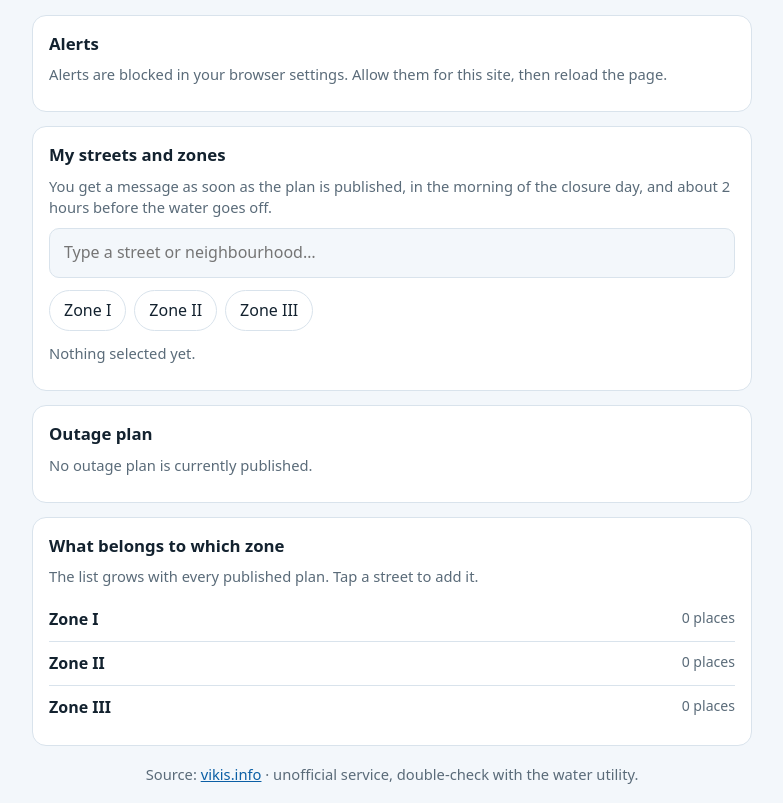
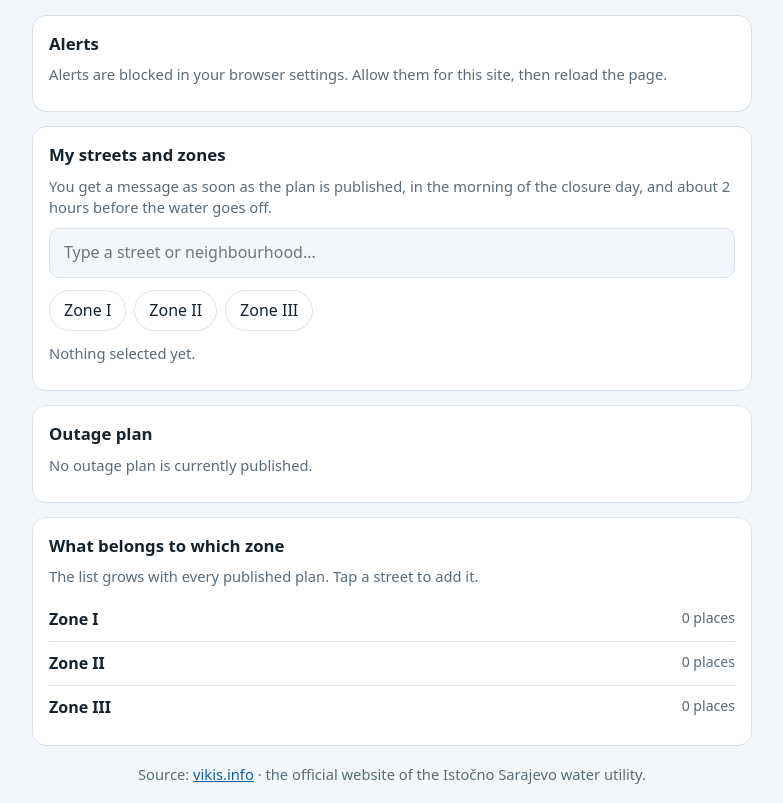
Before and after one commit to miki995/voda-istocno-sarajevo, a website with bundled scripts: page public/index.html in a window 1280 px wide. Shown: the part 81-884 px from the top of the page, without its empty margins (248-1031 px from the left). Built offline with nearby package versions, Linux system fonts and the light colour scheme; files whose address does not match are found by name.

Commit message:
fix: describe vikis.info as the official water utility site

```diff
--- a/public/i18n.js
+++ b/public/i18n.js
@@ -41,7 +41,7 @@ const DICTIONARY = {
     'zones.count': '{count} mjesta',
     'zone': 'Zona {zone}',
     'footer.source': 'Izvor:',
-    'footer.disclaimer': 'neslužbeni servis, provjeri i kod vodovoda.',
+    'footer.official': 'službeni sajt vodovoda Istočno Sarajevo.',
   },
   en: {
     'meta.title': 'Water Istočno Sarajevo',
@@ -81,7 +81,7 @@ const DICTIONARY = {
     'zones.count': '{count} places',
     'zone': 'Zone {zone}',
     'footer.source': 'Source:',
-    'footer.disclaimer': 'unofficial service, double-check with the water utility.',
+    'footer.official': 'the official website of the Istočno Sarajevo water utility.',
   },
 };
 
--- a/public/index.html
+++ b/public/index.html
@@ -61,7 +61,7 @@
   <footer class="foot muted">
     <span data-i18n="footer.source">Izvor:</span>
     <a href="https://vikis.info/" rel="noopener">vikis.info</a> ·
-    <span data-i18n="footer.disclaimer">neslužbeni servis, provjeri i kod vodovoda.</span>
+    <span data-i18n="footer.official">službeni sajt vodovoda Istočno Sarajevo.</span>
   </footer>
 
   <script src="/app.js" type="module"></script>
```
